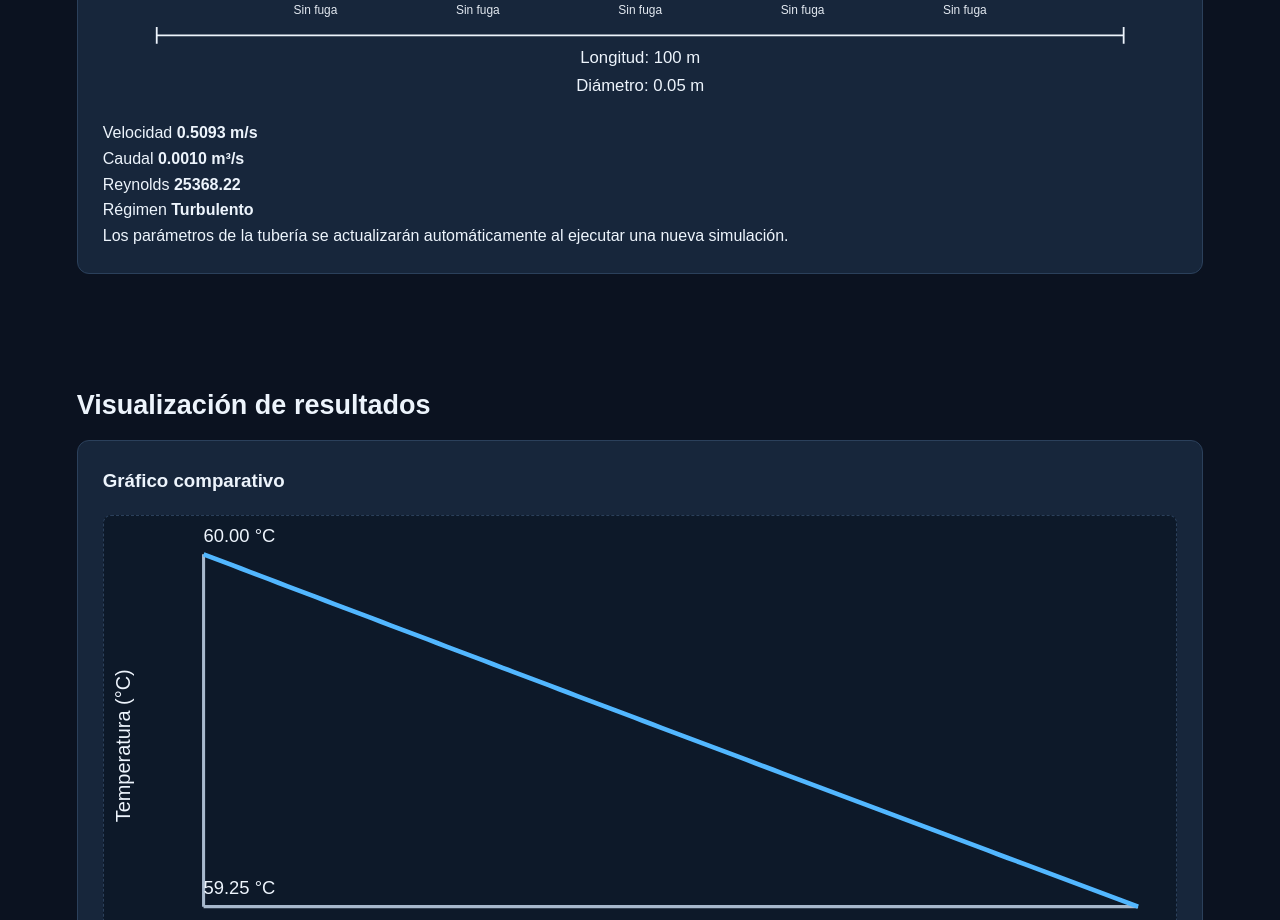
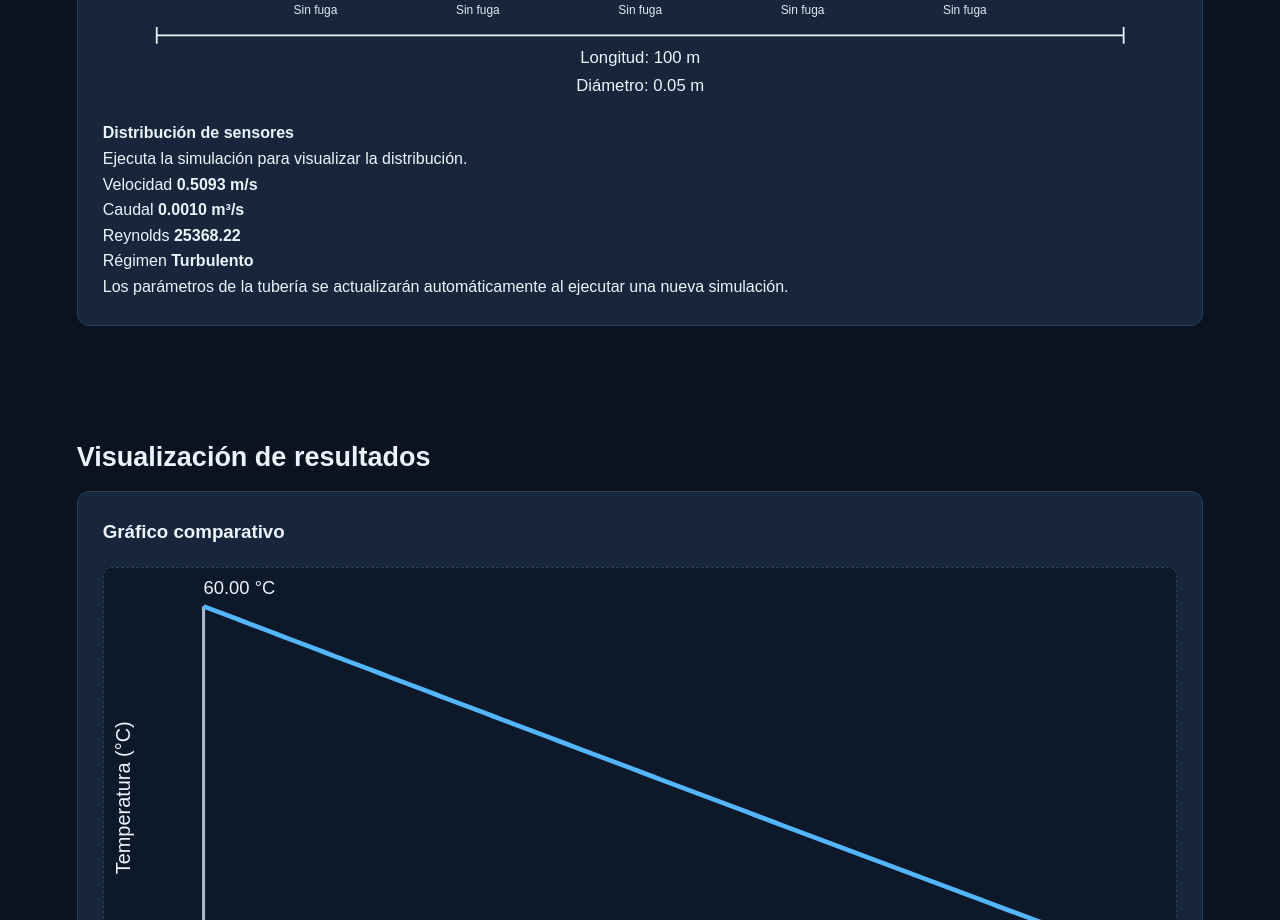
Before and after one commit to jorgecarlosm-coder/simulador-iot-tuberias, a plain HTML site: page docs/index.html in a window 1280 px wide. Shown: the part 2880-3800 px from the top of the page. Drawn offline with Linux system fonts and the light colour scheme.

Commit message:
Add sensor distribution summary to index.html
Added a summary section for sensor distribution.

```diff
--- a/docs/index.html
+++ b/docs/index.html
@@ -511,7 +511,11 @@
                 </text>
 
             </svg>
-
+<!-- RESUMEN DE DISTRIBUCION DE SENSORES -->
+<div id="resumen-sensores" class="resultado-sensores">
+    <strong>Distribución de sensores</strong>
+    <p>Ejecuta la simulación para visualizar la distribución.</p>
+</div>
         </div>
 
         <!-- PARAMETROS EN TIEMPO REAL -->
```
